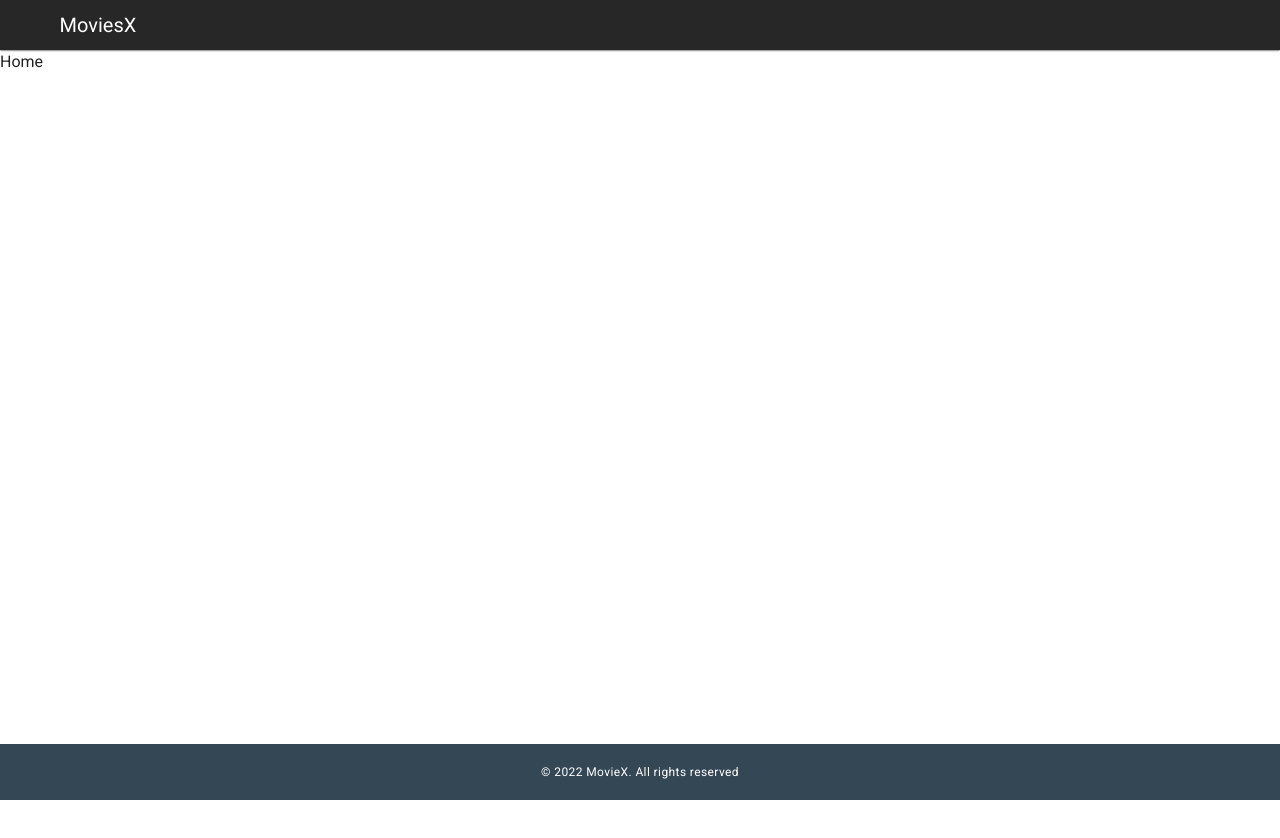
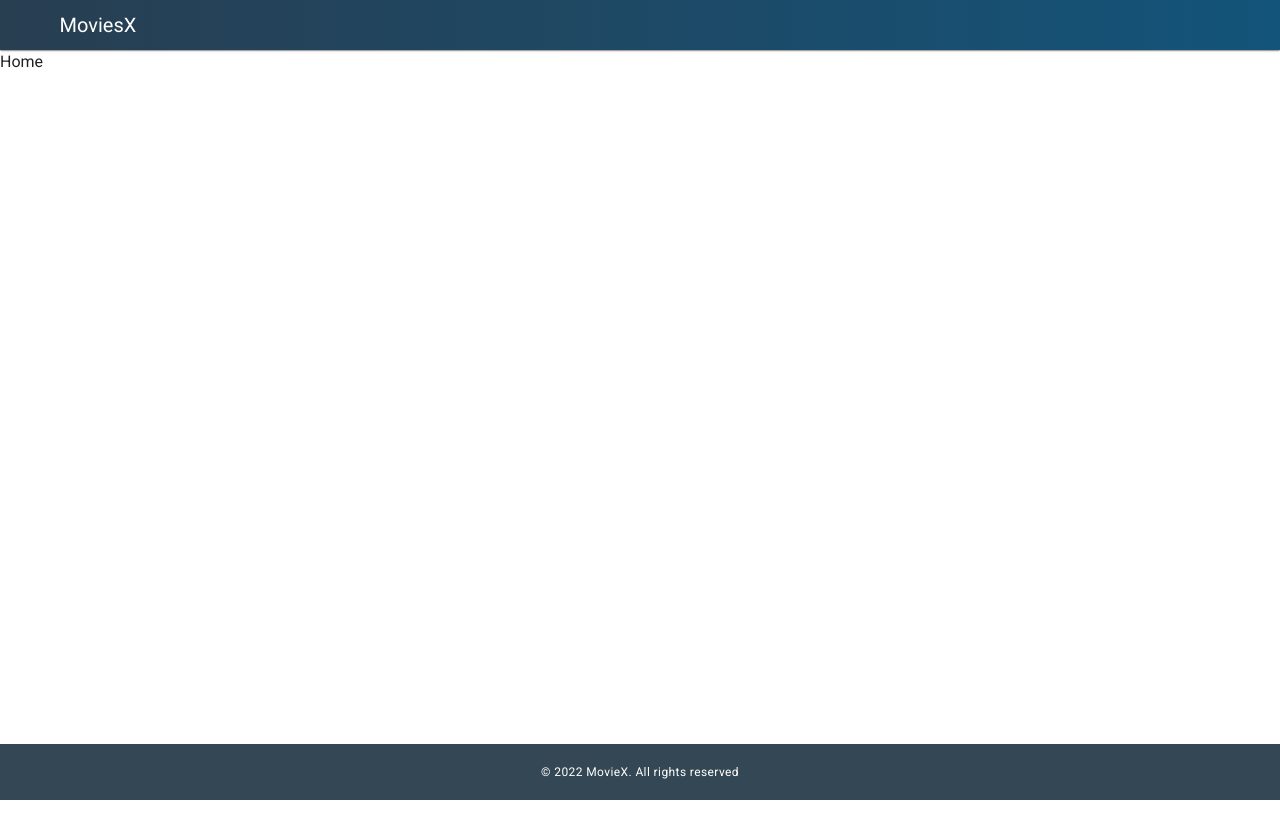
Before and after one commit to shadrqen/moviesx, a Vue app: page / in a window 1280 px wide. Shown: the top 838 px of the page. Built offline with nearby package versions, Linux system fonts and the light colour scheme.

Commit message:
style: integrated header styles and two other variables

```diff
--- a/src/components/BaseHeader.vue
+++ b/src/components/BaseHeader.vue
@@ -22,4 +22,13 @@ export default Vue.extend({
 </script>
 
 <style lang="scss" scoped>
+@import '../styles/variables';
+
+.app_bar {
+  background-image: linear-gradient(to right, #283e51, #13547a);
+}
+
+.v-toolbar {
+  background-color: $headerColor;
+}
 </style>
--- a/src/router/index.ts
+++ b/src/router/index.ts
@@ -9,14 +9,6 @@ const routes: Array<RouteConfig> = [
     path: '/',
     name: 'Home',
     component: Home
-  },
-  {
-    path: '/about',
-    name: 'About',
-    // route level code-splitting
-    // this generates a separate chunk (about.[hash].js) for this route
-    // which is lazy-loaded when the route is visited.
-    component: () => import(/* webpackChunkName: "about" */ '../views/About.vue')
   }
 ]
 
--- /dev/null
+++ b/src/styles/_variables.scss
@@ -0,0 +1,3 @@
+$primaryDarkGreenBlueColor: #007991;
+
+$headerColor: #002552;
```
